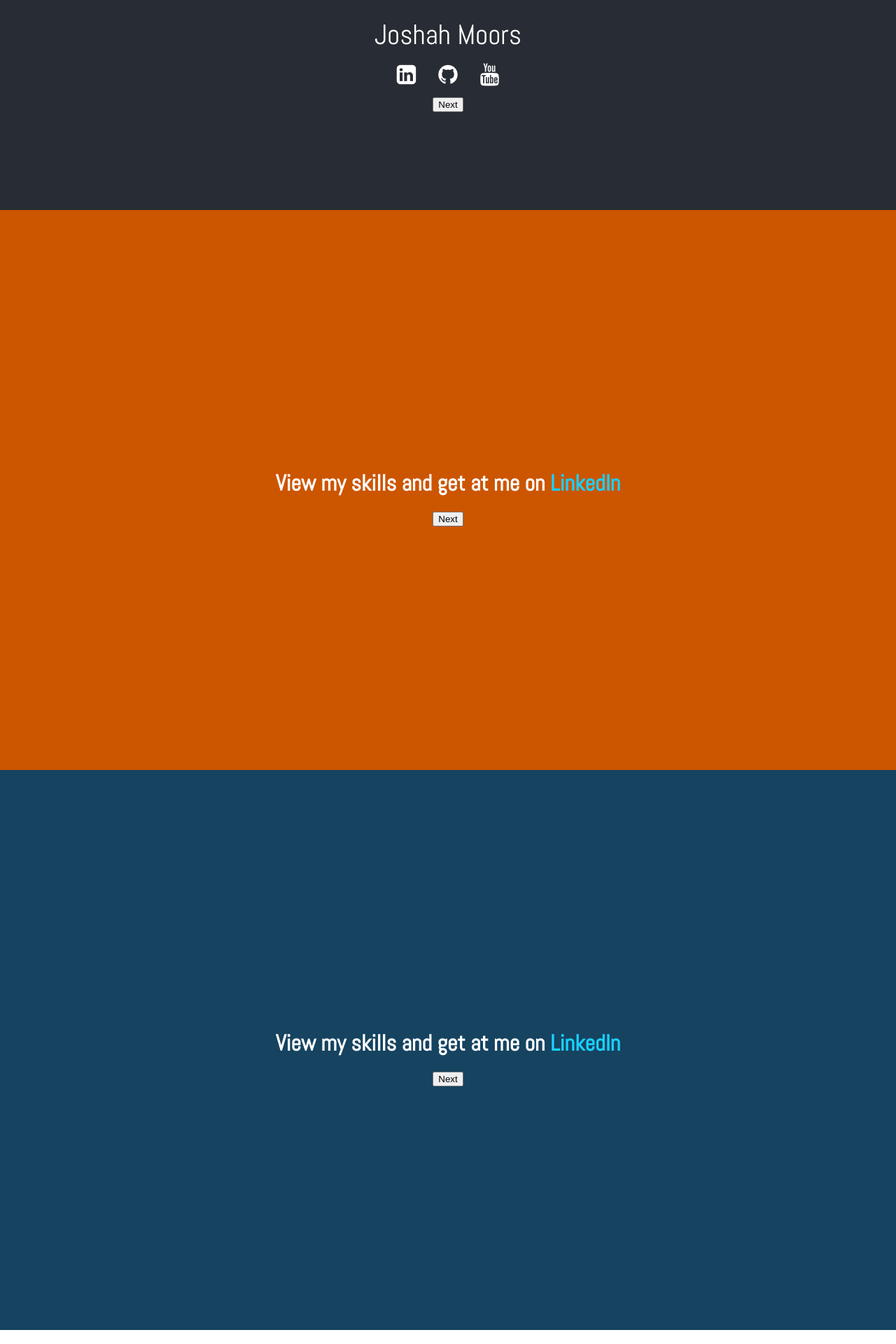
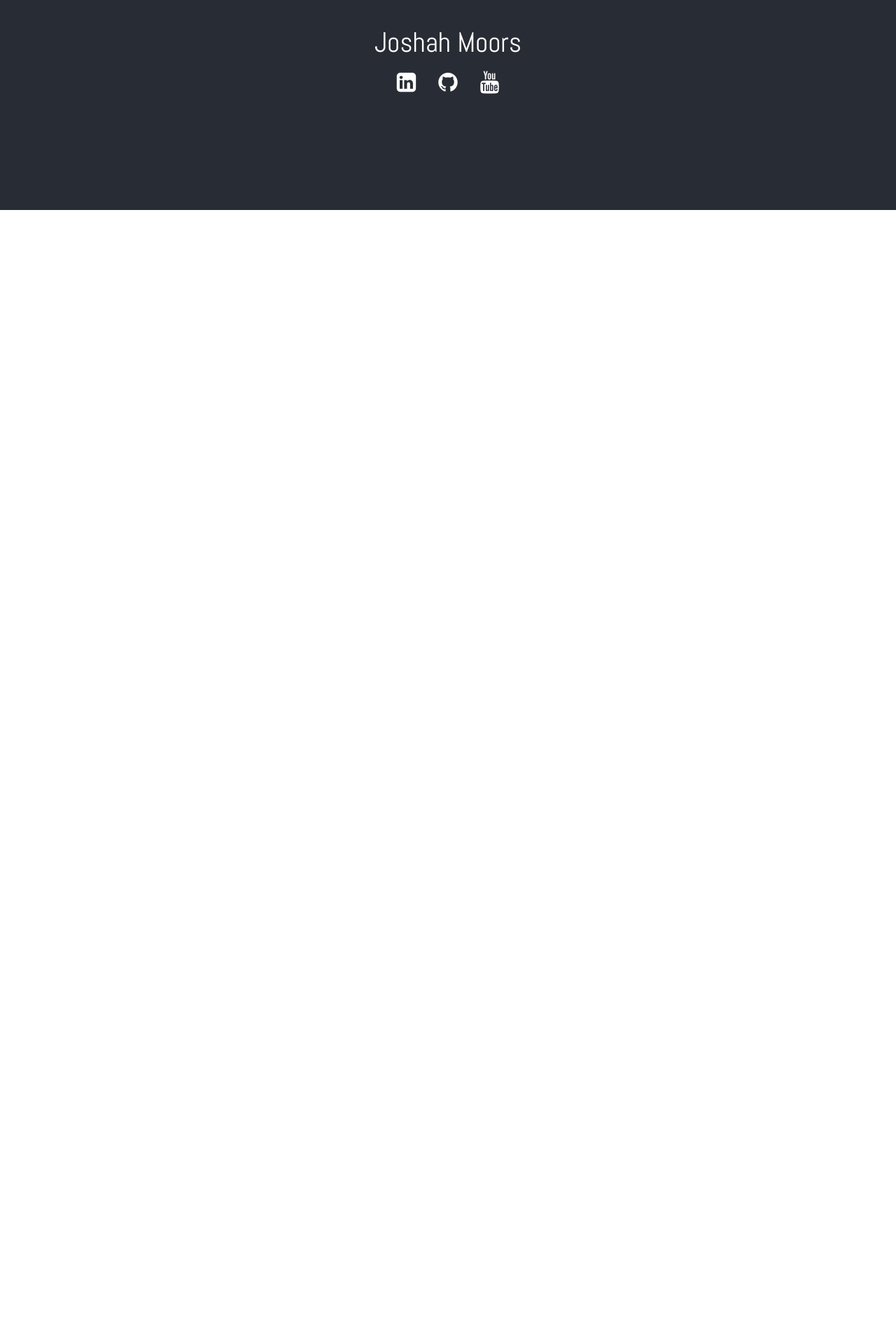
Before and after one commit to joshah-moors/joshah-moors.github.io, a React (Create React App) app: page / in a window 1280 px wide. Shown: the part 500-2420 px from the top of the page at 70% size. After the commit the page ends 800 px from the top, so only its background shows below. Built offline with nearby package versions, Linux system fonts and the light colour scheme.

Commit message:
Commented scroll changes

```diff
--- a/src/pages/index.js
+++ b/src/pages/index.js
@@ -29,7 +29,7 @@ class Splash extends Component {
             <i className="fa fa-youtube fa-2x"></i>
           </a>
         </p>
-        <button className="scroll-next" onClick={() => {this.scrollNext()}}>Next</button>
+        {/* <button className="scroll-next" onClick={() => {this.scrollNext()}}>Next</button> */}
       </div>
     )
   }
@@ -63,7 +63,7 @@ class Experience extends Component {
       <div className="experience">
         <h1>View my skills and get at me on <a href="https://www.linkedin.com/in/joshahmoors/"
                                                className="home-a">LinkedIn</a></h1>
-        <button className="scroll-next" onClick={() => {this.scrollNext()}}>Next</button>
+        <button className="scroll-next" onClick={() => {this.scrollNext()}}>Next</button>s
       </div>
     )
   }
@@ -87,9 +87,9 @@ class Home extends Component {
     return (
       <div>
         <Splash></Splash>
-        <Education></Education>
+        {/* <Education></Education>
         <Experience></Experience>
-        <Creative></Creative>
+        <Creative></Creative> */}
       </div>
     )
   }
```
